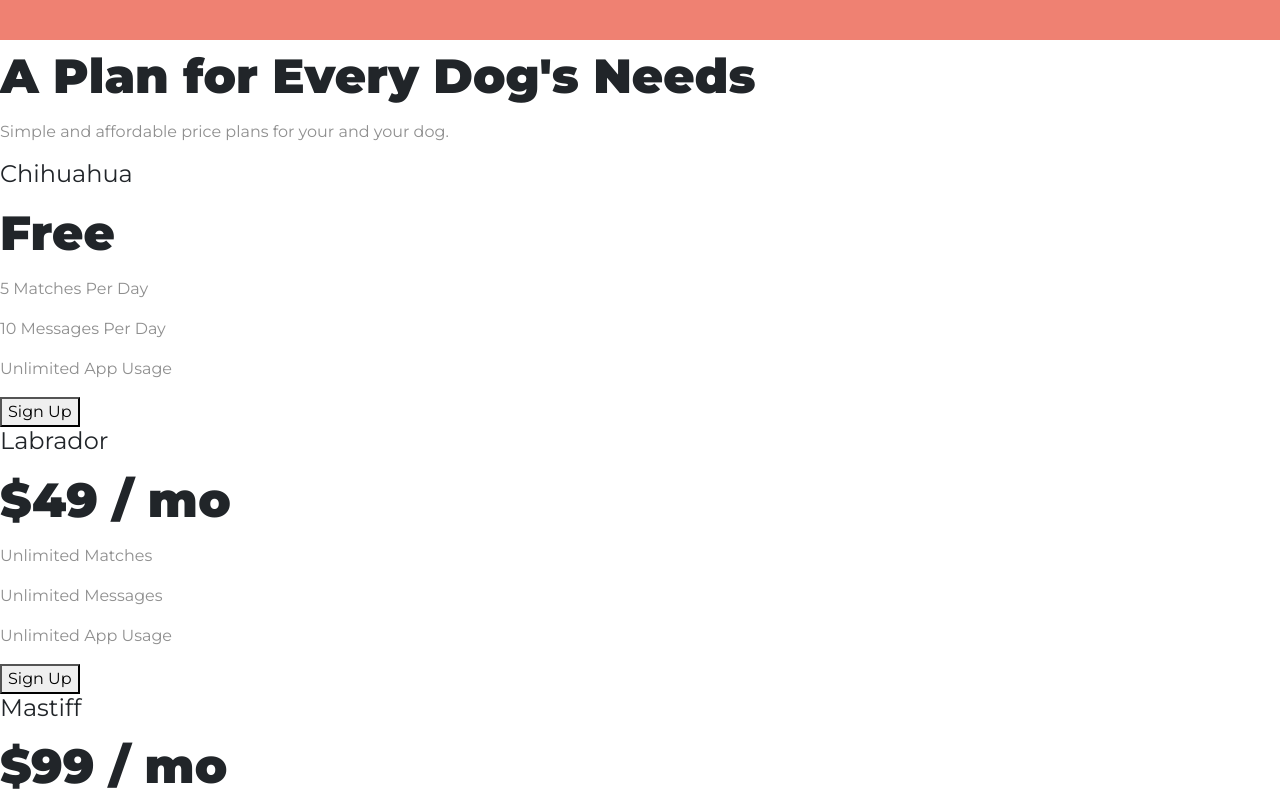
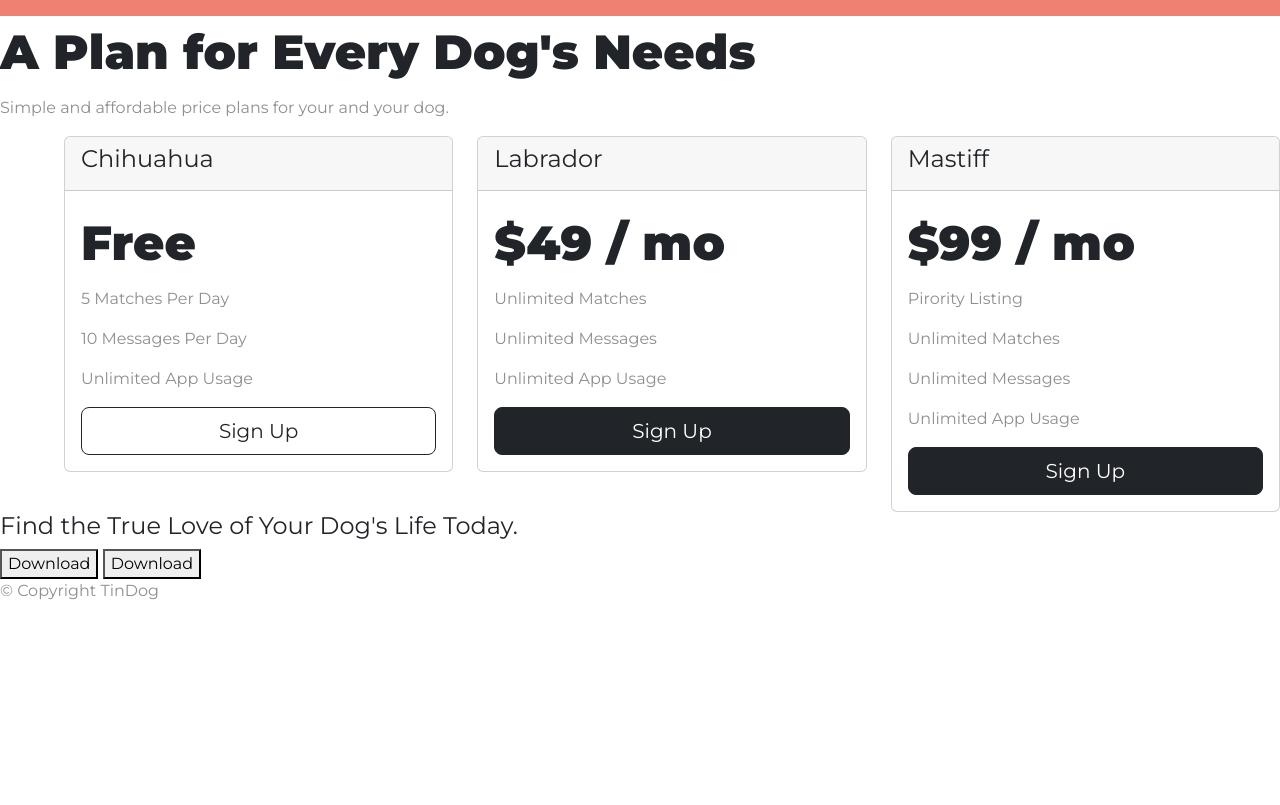
Before and after one commit to shirizadok1/AudioBooks, a plain HTML site: page index.html in a window 1280 px wide. Shown: the part 2040-2845 px from the top of the page. After the commit the page ends 2659 px from the top, so only its background shows below. Drawn offline with nearby package versions, Linux system fonts and the light colour scheme; files whose address does not match are found by name.

Commit message:
Update index.html

```diff
--- a/index.html
+++ b/index.html
@@ -6,7 +6,7 @@
   <title>TinDog</title>
 
   <!--Google fonts-->
-  <link href="https://fonts.googleapis.com/css?family=Montserrat:300,400,700,900|Ubuntu" rel="stylesheet">>
+  <link href="https://fonts.googleapis.com/css?family=Montserrat:300,400,700,900|Ubuntu" rel="stylesheet">
 
 
   <!-- adding my style.css file to the project -->
@@ -17,7 +17,10 @@
   <script src="https://kit.fontawesome.com/5dd877f52e.js" crossorigin="anonymous"></script>
 
   <!-- bootstrap scripts -->
-  <script src="https://cdn.jsdelivr.net/npm/bootstrap@5.2.0-beta1/dist/js/bootstrap.bundle.min.js"></script>
+  <script src="https://code.jquery.com/jquery-3.2.1.slim.min.js" integrity="sha384-KJ3o2DKtIkvYIK3UENzmM7KCkRr/rE9/Qpg6aAZGJwFDMVNA/GpGFF93hXpG5KkN" crossorigin="anonymous"></script>
+  <script src="https://cdnjs.cloudflare.com/ajax/libs/popper.js/1.12.9/umd/popper.min.js" integrity="sha384-ApNbgh9B+Y1QKtv3Rn7W3mgPxhU9K/ScQsAP7hUibX39j7fakFPskvXusvfa0b4Q" crossorigin="anonymous"></script>
+  <script src="https://maxcdn.bootstrapcdn.com/bootstrap/4.0.0/js/bootstrap.min.js" integrity="sha384-JZR6Spejh4U02d8jOt6vLEHfe/JQGiRRSQQxSfFWpi1MquVdAyjUar5+76PVCmYl" crossorigin="anonymous"></script>
+
 
 </head>
 
@@ -62,7 +65,7 @@
 
       </div>
       <div class="col-lg-6">
-        <img class="title-image" src="images/iphone6.png" alt="iphone-mockup">
+        <img class="title-image" src="images/iphone6.png" alt="iphone-mockup" >
       </div>
     </div>
   </section>
@@ -143,30 +146,51 @@
     <h2>A Plan for Every Dog's Needs</h2>
     <p>Simple and affordable price plans for your and your dog.</p>
 
-
+      <div class="row">
+        <div class="pricing-column col col-lg-4 col-md-6 col-sm-12">
+          <div class="card">
+            <div class="card-header">
               <h3>Chihuahua</h3>
+            </div>
+            <div class="card-body">
               <h2>Free</h2>
               <p>5 Matches Per Day</p>
               <p>10 Messages Per Day</p>
               <p>Unlimited App Usage</p>
-    <button type="button">Sign Up</button>
-
-
+              <button class="btn btn-lg col-12 btn-outline-dark" type="button">Sign Up</button>
+            </div>
+          </div>
+        </div>
+        <div class=" pricing-column col col-lg-4 col-md-6 col-sm-12">
+          <div class="card">
+            <div class="card-header">
               <h3>Labrador</h3>
+            </div>
+            <div class="card-body">
               <h2>$49 / mo</h2>
               <p>Unlimited Matches</p>
               <p>Unlimited Messages</p>
               <p>Unlimited App Usage</p>
-    <button type="button">Sign Up</button>
-
-
+              <button class="btn btn-lg col-12 btn-dark" type="button">Sign Up</button>
+            </div>
+          </div>
+        </div>
+        <div class="pricing-column col col-lg-4 col-md-12 col-sm-12">
+          <div class="card">
+            <div class="card-header">
               <h3>Mastiff</h3>
+            </div>
+            <div class="card-body">
               <h2>$99 / mo</h2>
               <p>Pirority Listing</p>
               <p>Unlimited Matches</p>
               <p>Unlimited Messages</p>
               <p>Unlimited App Usage</p>
-    <button type="button">Sign Up</button>
+              <button class="btn btn-lg col-12 btn-dark" type="button">Sign Up</button>
+            </div>
+            </div>
+          </div>
+        </div>
 
   </section>
 
```
Lines whose indentation alone changed are shown as unchanged.
